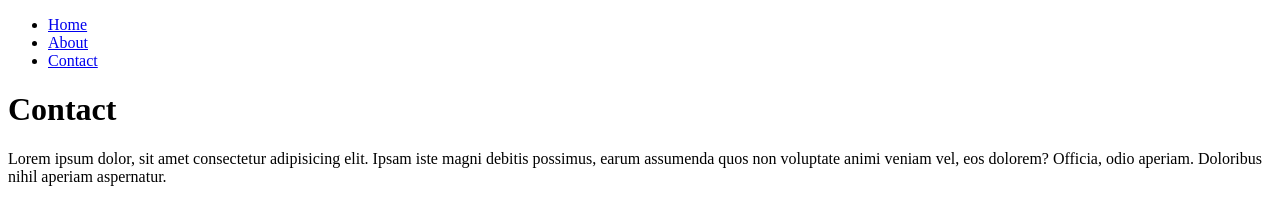
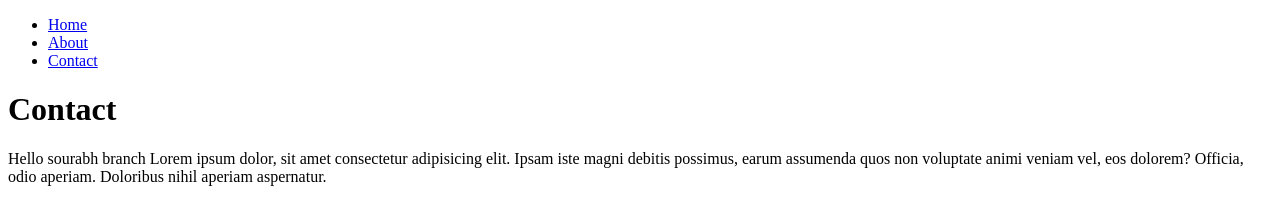
Before and after one commit to techclass-of-education/node-http-server, a website: page pages/contact.html in a window 1280 px wide. Drawn offline with Linux system fonts and the light colour scheme.

Commit message:
Contect.html sourabh commit

```diff
--- a/pages/contact.html
+++ b/pages/contact.html
@@ -15,6 +15,7 @@
     </ul>
     <h1>Contact</h1>
     <p>
+        Hello sourabh branch
         Lorem ipsum dolor, sit amet consectetur adipisicing elit. Ipsam iste magni debitis possimus, earum assumenda
         quos non voluptate animi veniam vel, eos dolorem? Officia, odio aperiam. Doloribus nihil aperiam aspernatur.
     </p>
```
